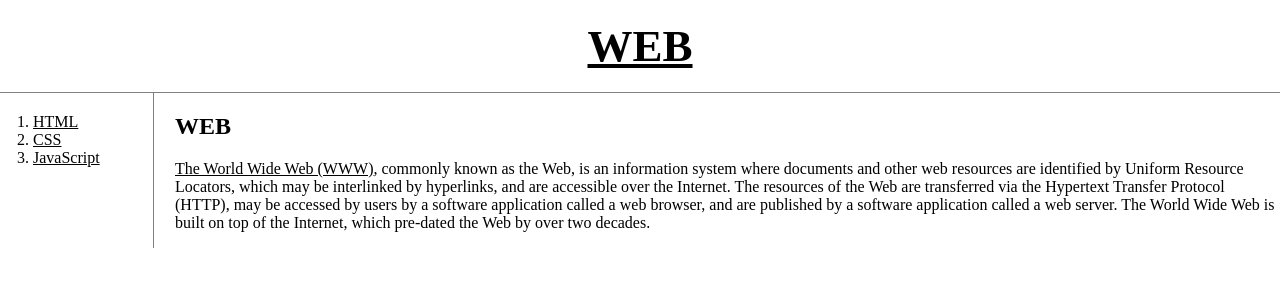
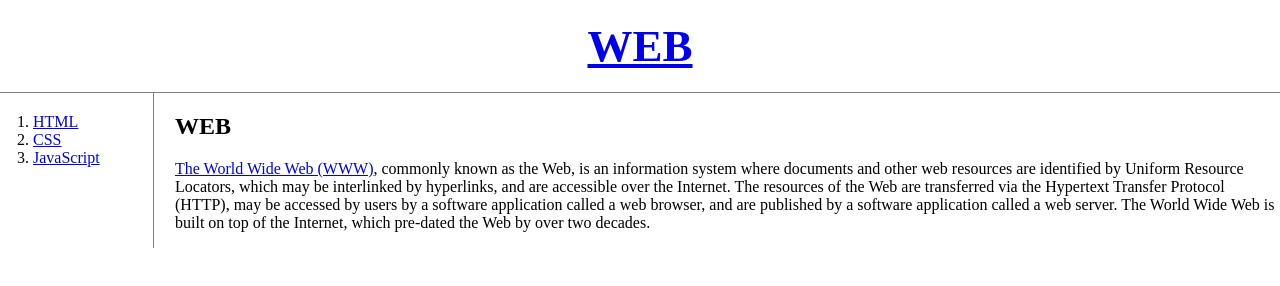
Before and after one commit to JMyeongJun/my_first_WebSite, a plain HTML site: page index.html in a window 1280 px wide. Drawn offline with Linux system fonts and the light colour scheme.

Commit message:
Update style.css

```diff
--- a/style.css
+++ b/style.css
@@ -12,10 +12,10 @@ body{
 /* .saw {
   color: gray;
 } */
-a{
+/* a{
   color:black;
-/*   text-decoration: none; */
-}
+  text-decoration: none;
+} */
 h1{
   font-size: 45px;
   text-align: center;
```
